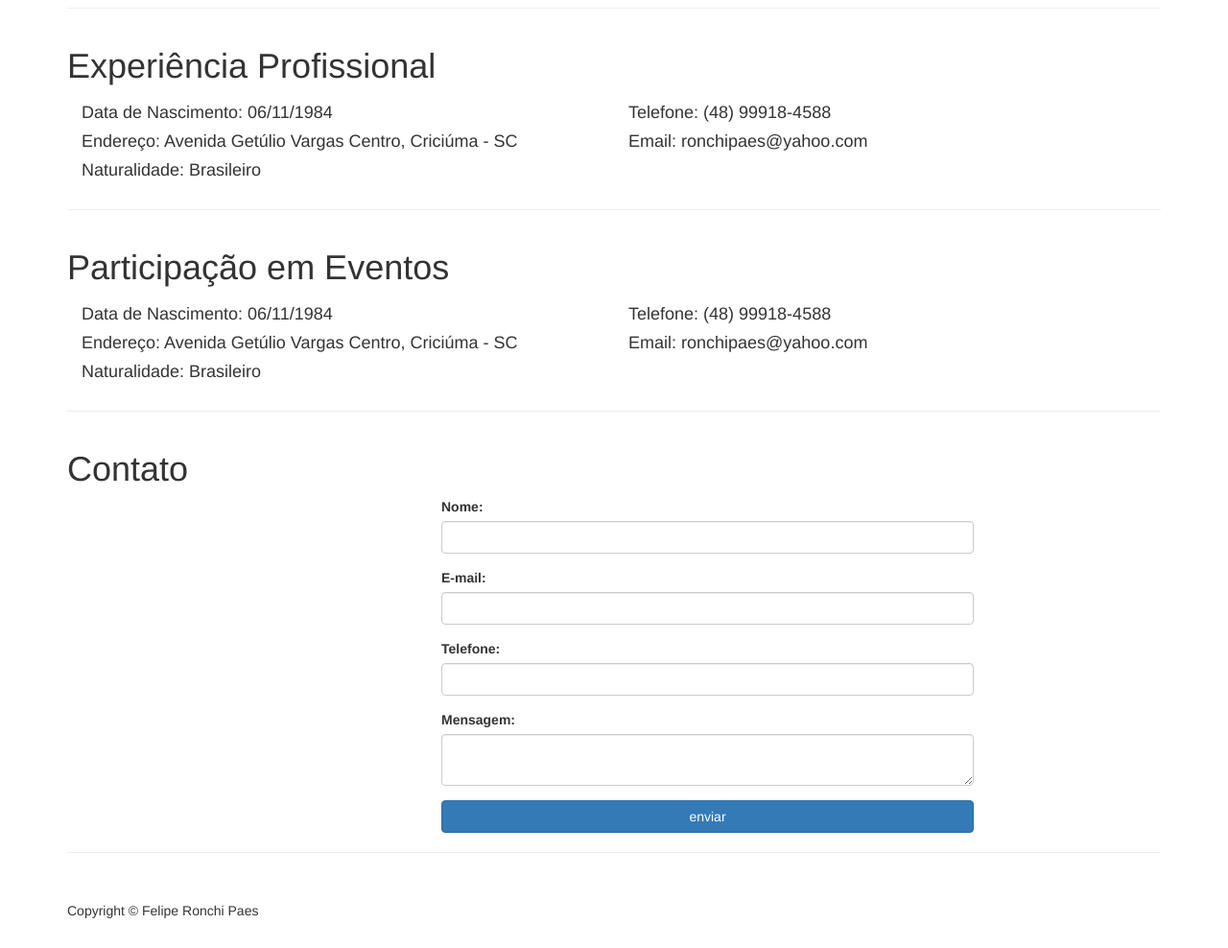
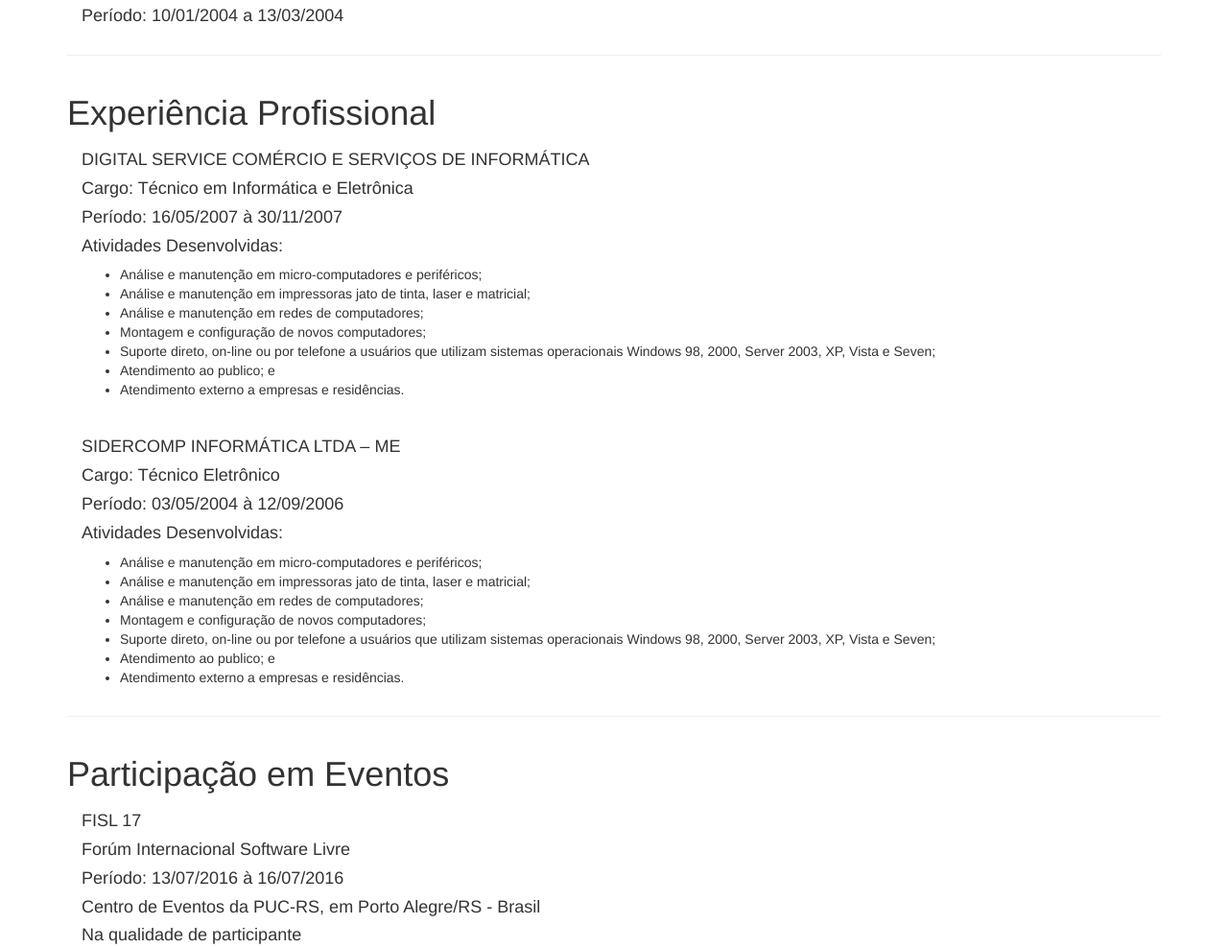
Before and after one commit to ronchipaes/curriculo, a plain HTML site: page index.html in a window 1280 px wide. Shown: the part 1172-2160 px from the top of the page at 96% size. Drawn offline with Linux system fonts and the light colour scheme.

Commit message:
Inclusão de conteúdo e correção na validação

```diff
--- a/index.html
+++ b/index.html
@@ -67,7 +67,9 @@
         <div class="row">
             <div class="col-lg-12">
                 <h1>Breve Descrição</h1>
-                <p>Lorem ipsum dolor sit amet, consectetur adipisicing elit. Ipsa, ipsam, eligendi, in quo sunt possimus non incidunt odit vero aliquid similique quaerat nam nobis illo aspernatur vitae fugiat numquam repellat.</p>
+                <h3>
+                <p>Técnico em Eletrônica, formado pela Escola Técnica da SATC e Acadêmico do Curso de Engenharia da Computação na Faculdade SATC. Integrante do Centro Acadêmico do Curso de Engenharia da Computação no cargo de Vice-Presitende.</p>
+              </h3>
             </div>
         </div>
 
@@ -129,14 +131,38 @@
         <div id="experiencia" class="row">
             <div class="col-lg-12">
                 <h1>Experiência Profissional</h1>
-                <div class="col-lg-6">
-                    <h4>Data de Nascimento: 06/11/1984</h4>
-                    <h4>Endereço: Avenida Getúlio Vargas Centro, Criciúma - SC</h4>
-                    <h4>Naturalidade: Brasileiro</h4>
-                </div>
-                <div class="col-lg-6">
-                    <h4>Telefone: (48) 99918-4588</h4>
-                    <h4>Email: ronchipaes@yahoo.com</h4>
+                <div class="col-lg-12">
+                    <p>
+                        <h4>DIGITAL SERVICE COMÉRCIO E SERVIÇOS DE INFORMÁTICA</h4>
+                        <h4>Cargo: Técnico em Informática e Eletrônica</h4>
+                        <h4>Período: 16/05/2007 à 30/11/2007</h4>
+                        <h4>Atividades Desenvolvidas:</h4>
+                        <ul>
+                            <li>Análise e manutenção em micro-computadores e periféricos;</li>
+                            <li>Análise e manutenção em impressoras jato de tinta, laser e matricial;</li>
+                            <li>Análise e manutenção em redes de computadores;</li>
+                            <li>Montagem e configuração de novos computadores;</li>
+                            <li>Suporte direto, on-line ou por telefone a usuários que utilizam sistemas operacionais Windows 98, 2000, Server 2003, XP, Vista e Seven;</li>
+                            <li>Atendimento ao publico; e</li>
+                            <li>Atendimento externo a empresas e residências.</li>
+                        </ul>
+
+                        <br>
+
+                        <h4>SIDERCOMP INFORMÁTICA LTDA – ME</h4>
+                        <h4>Cargo: Técnico Eletrônico</h4>
+                        <h4>Período: 03/05/2004 à 12/09/2006</h4>
+                        <h4>Atividades Desenvolvidas:</h4>
+                        <ul>
+                            <li>Análise e manutenção em micro-computadores e periféricos;</li>
+                            <li>Análise e manutenção em impressoras jato de tinta, laser e matricial;</li>
+                            <li>Análise e manutenção em redes de computadores;</li>
+                            <li>Montagem e configuração de novos computadores;</li>
+                            <li>Suporte direto, on-line ou por telefone a usuários que utilizam sistemas operacionais Windows 98, 2000, Server 2003, XP, Vista e Seven;</li>
+                            <li>Atendimento ao publico; e</li>
+                            <li>Atendimento externo a empresas e residências.</li>
+                        </ul>
+                    </p>
                 </div>
             </div>
         </div>
@@ -146,14 +172,14 @@
         <div class="row">
             <div class="col-lg-12">
                 <h1>Participação em Eventos</h1>
-                <div class="col-lg-6">
-                    <h4>Data de Nascimento: 06/11/1984</h4>
-                    <h4>Endereço: Avenida Getúlio Vargas Centro, Criciúma - SC</h4>
-                    <h4>Naturalidade: Brasileiro</h4>
-                </div>
-                <div class="col-lg-6">
-                    <h4>Telefone: (48) 99918-4588</h4>
-                    <h4>Email: ronchipaes@yahoo.com</h4>
+                <div class="col-lg-12">
+                    <p>
+                        <h4>FISL 17</h4>
+                        <h4>Forúm Internacional Software Livre</h4>
+                        <h4>Período: 13/07/2016 à 16/07/2016</h4>
+                        <h4>Centro de Eventos da PUC-RS, em Porto Alegre/RS - Brasil</h4>
+                        <h4>Na qualidade de participante</h4>
+                    </p>
                 </div>
             </div>
         </div>
@@ -203,9 +229,7 @@
     </div>
 
     <script src="js/jquery.js"></script>
-
     <script src="js/bootstrap.min.js"></script>
-
     <script src="js/jquery.easing.min.js"></script>
     <script src="js/main.js"></script>
 
--- a/js/main.js
+++ b/js/main.js
@@ -41,6 +41,11 @@ $(function() {
                         "padding": "2px"
                     });
                     cont++;
+                } else {
+                    $(this).css({
+                        "border": "1px solid #ccc",
+                        "padding": "2px"
+                    });
                 }
             });
             $("#form textarea").each(function() {
@@ -67,8 +72,6 @@ $(function() {
                     success: function(data) {
                         if (data) {
                             alert("Informações enviadas com sucesso...");
-
-                            // limpar os campos....
                             $("#form input").each(function() {
                                 $(this).val("")
                             });
```
